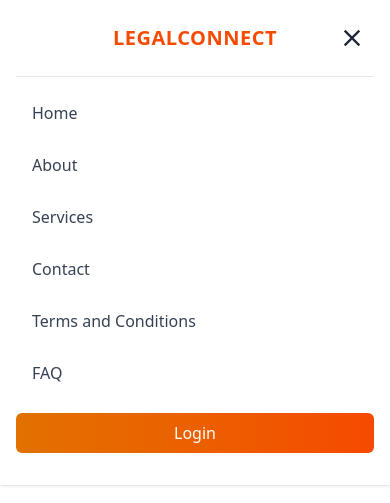
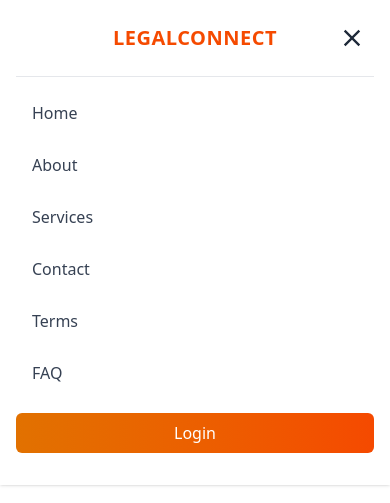
Before and after one commit to PURNIMA445/LawyerBookingSystem, a React (Vite) app: page /terms in a window 390 px wide. Both pictures are taken after a click on the element 352 px from the left and 38 px from the top of the page. Shown: the top 503 px of the page. Built offline with nearby package versions, Linux system fonts and the light colour scheme.

Commit message:
Updated Header

```diff
--- a/src/components/layout/Header.jsx
+++ b/src/components/layout/Header.jsx
@@ -10,12 +10,20 @@ const Navbar = () => {
         setToggle(!toggle);
     };
 
+    const navLinks = [
+        { to: "/home", label: "Home" },
+        { to: "/aboutus", label: "About" },
+        { to: "/services", label: "Services" },
+        { to: "/contact", label: "Contact" },
+        { to: "/terms", label: "Terms" },
+        { to: "/FAQ", label: "FAQ" }
+    ];
+
     return (
         <div className="bg-white shadow-sm sticky top-0 z-50">
             <div className="max-w-7xl mx-auto px-4 py-4">
                 {/* Main Navbar Row */}
                 <div className="flex items-center justify-between lg:justify-center relative">
-
 
                     {/* Logo - Center on Mobile, Left on Desktop */}
                     <Link
@@ -27,24 +35,15 @@ const Navbar = () => {
 
                     {/* Desktop Navigation */}
                     <nav className="hidden lg:flex items-center gap-8 ml-12">
-            <Link to="/home" className="text-gray-700 hover:text-amber-600 font-medium transition-colors">
-              Home
+                        {navLinks.map((link) => (
+                            <Link
+                                key={link.to}
+                                to={link.to}
+                                className="text-gray-700 hover:text-amber-600 font-medium transition-colors"
+                            >
+                                {link.label}
                             </Link>
-            <Link to="/aboutus" className="text-gray-700 hover:text-amber-600 font-medium transition-colors">
-              About
-            </Link>
-            <Link to="/services" className="text-gray-700 hover:text-amber-600 font-medium transition-colors">
-              Services
-            </Link>
-            <Link to="/contact" className="text-gray-700 hover:text-amber-600 font-medium transition-colors">
-              Contact
-            </Link>
-            <Link to="/terms" className="text-gray-700 hover:text-amber-600 font-medium transition-colors">
-              Terms
-            </Link>
-            <Link to="/FAQ" className="text-gray-700 hover:text-amber-600 font-medium transition-colors">
-              FAQ
-            </Link>
+                        ))}
                         <Link
                             to="/login"
                             className="bg-linear-to-r from-amber-600 to-orange-600 hover:from-amber-700 hover:to-orange-700 text-white px-6 py-2 rounded-md transition-all"
@@ -66,54 +65,23 @@ const Navbar = () => {
                             <GiHamburgerMenu className="w-7 h-7" />
                         )}
                     </div>
+
                 </div>
 
                 {/* Mobile Dropdown Menu */}
                 {toggle && (
                     <div className="lg:hidden mt-4 pb-4 border-t border-gray-200 pt-4">
                         <nav className="flex flex-col gap-3">
+                            {navLinks.map((link) => (
                                 <Link
-                to="/home"
+                                    key={link.to}
+                                    to={link.to}
                                     className="text-gray-700 hover:text-amber-600 hover:bg-gray-50 font-medium py-2 px-4 rounded-md transition-colors"
                                     onClick={handleToggle}
                                 >
-                Home
+                                    {link.label}
                                 </Link>
-              <Link
-                to="/aboutus"
-                className="text-gray-700 hover:text-amber-600 hover:bg-gray-50 font-medium py-2 px-4 rounded-md transition-colors"
-                onClick={handleToggle}
-              >
-                About
-              </Link>
-              <Link
-                to="/services"
-                className="text-gray-700 hover:text-amber-600 hover:bg-gray-50 font-medium py-2 px-4 rounded-md transition-colors"
-                onClick={handleToggle}
-              >
-                Services
-              </Link>
-              <Link
-                to="/contact"
-                className="text-gray-700 hover:text-amber-600 hover:bg-gray-50 font-medium py-2 px-4 rounded-md transition-colors"
-                onClick={handleToggle}
-              >
-                Contact
-              </Link>
-              <Link
-                to="/terms"
-                className="text-gray-700 hover:text-amber-600 hover:bg-gray-50 font-medium py-2 px-4 rounded-md transition-colors"
-                onClick={handleToggle}
-              >
-                Terms and Conditions
-              </Link>
-              <Link
-                to="/FAQ"
-                className="text-gray-700 hover:text-amber-600 hover:bg-gray-50 font-medium py-2 px-4 rounded-md transition-colors"
-                onClick={handleToggle}
-              >
-                FAQ
-              </Link>
+                            ))}
 
                             <Link
                                 to="/login"
```
Lines whose indentation alone changed are shown as unchanged.
